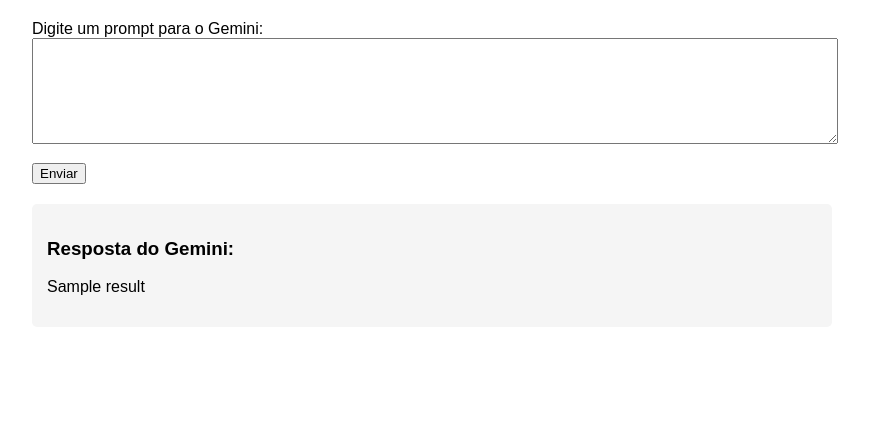
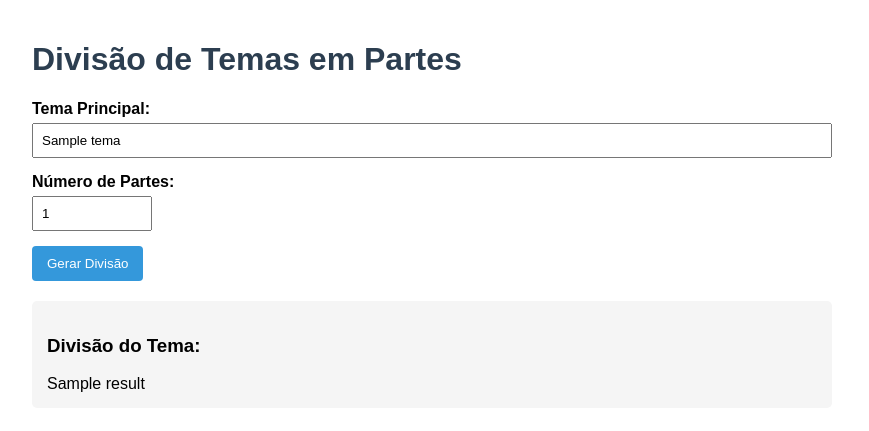
Before and after one commit to jerbss/chunker, a Django app: template templates/gemini_test.html in a window 1280 px wide. Shown: the top 431 px of the page, without its empty margins (208-1077 px from the left). Run offline with Django 5.2, Linux system fonts and the light colour scheme; the template is opened without the code that fills it: most values are stand-ins (such as "Sample title", 1, 10 or a date in 2020).

Commit message:
prompt de instrução adicionado com campos de entrada

```diff
--- /dev/null
+++ b/main/prompts/__init__.py
@@ -0,0 +1 @@
+# Pacote de prompts
--- a/templates/gemini_test.html
+++ b/templates/gemini_test.html
@@ -1,23 +1,34 @@
 <!DOCTYPE html>
 <html>
 <head>
-    <title>Teste da API Gemini</title>
+    <title>Divisão de Temas com Gemini</title>
     <style>
         body { font-family: Arial, sans-serif; max-width: 800px; margin: 0 auto; padding: 20px; }
         .form-group { margin-bottom: 15px; }
-        textarea { width: 100%; height: 100px; }
+        input[type="text"] { width: 100%; padding: 8px; box-sizing: border-box; }
+        input[type="number"] { width: 100px; padding: 8px; }
         .result { margin-top: 20px; padding: 15px; background-color: #f5f5f5; border-radius: 5px; }
         .error { color: red; }
+        .markdown-content { white-space: pre-wrap; }
+        h1 { color: #2c3e50; }
+        button { background-color: #3498db; color: white; border: none; padding: 10px 15px; border-radius: 4px; cursor: pointer; }
+        button:hover { background-color: #2980b9; }
+        label { display: block; margin-bottom: 5px; font-weight: bold; }
     </style>
 </head>
 <body>
+    <h1>Divisão de Temas em Partes</h1>
     <form method="post">
         {% csrf_token %}
         <div class="form-group">
-            <label>Digite um prompt para o Gemini:</label>
-            <textarea name="prompt" required></textarea>
+            <label>Tema Principal:</label>
+            <input type="text" name="tema" value="{{ tema }}" required placeholder="Ex: Futebol, HTML 5, Python">
         </div>
-        <button type="submit">Enviar</button>
+        <div class="form-group">
+            <label>Número de Partes:</label>
+            <input type="number" name="num_partes" value="{{ num_partes }}" min="2" required>
+        </div>
+        <button type="submit">Gerar Divisão</button>
     </form>
 
     {% if error %}
@@ -29,8 +40,8 @@
 
     {% if result %}
     <div class="result">
-        <h3>Resposta do Gemini:</h3>
-        <p>{{ result }}</p>
+        <h3>Divisão do Tema:</h3>
+        <div class="markdown-content">{{ result }}</div>
     </div>
     {% endif %}
 </body>
```
Also changed, not shown: main/prompts/chunking_prompt.py (added, +48 -0 lines), main/views.py (+27 -1 lines).
